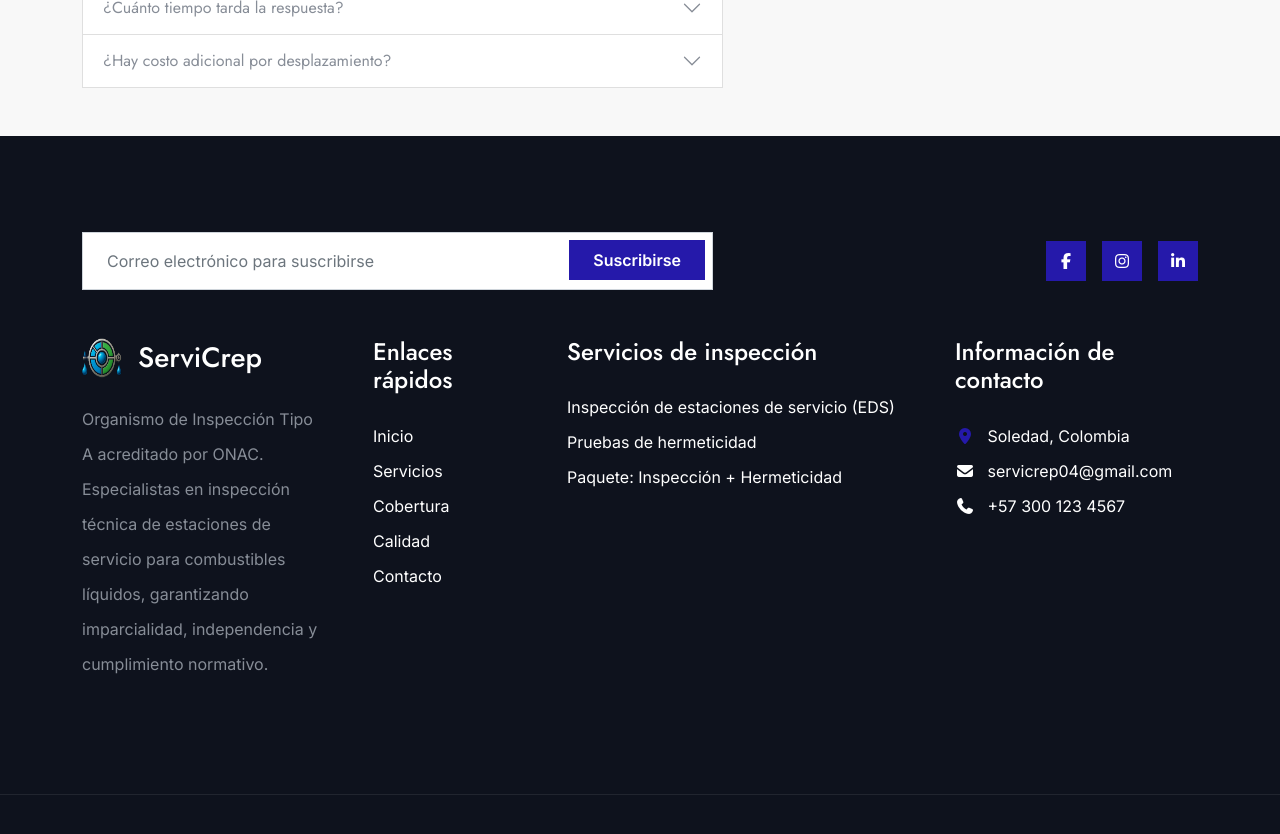
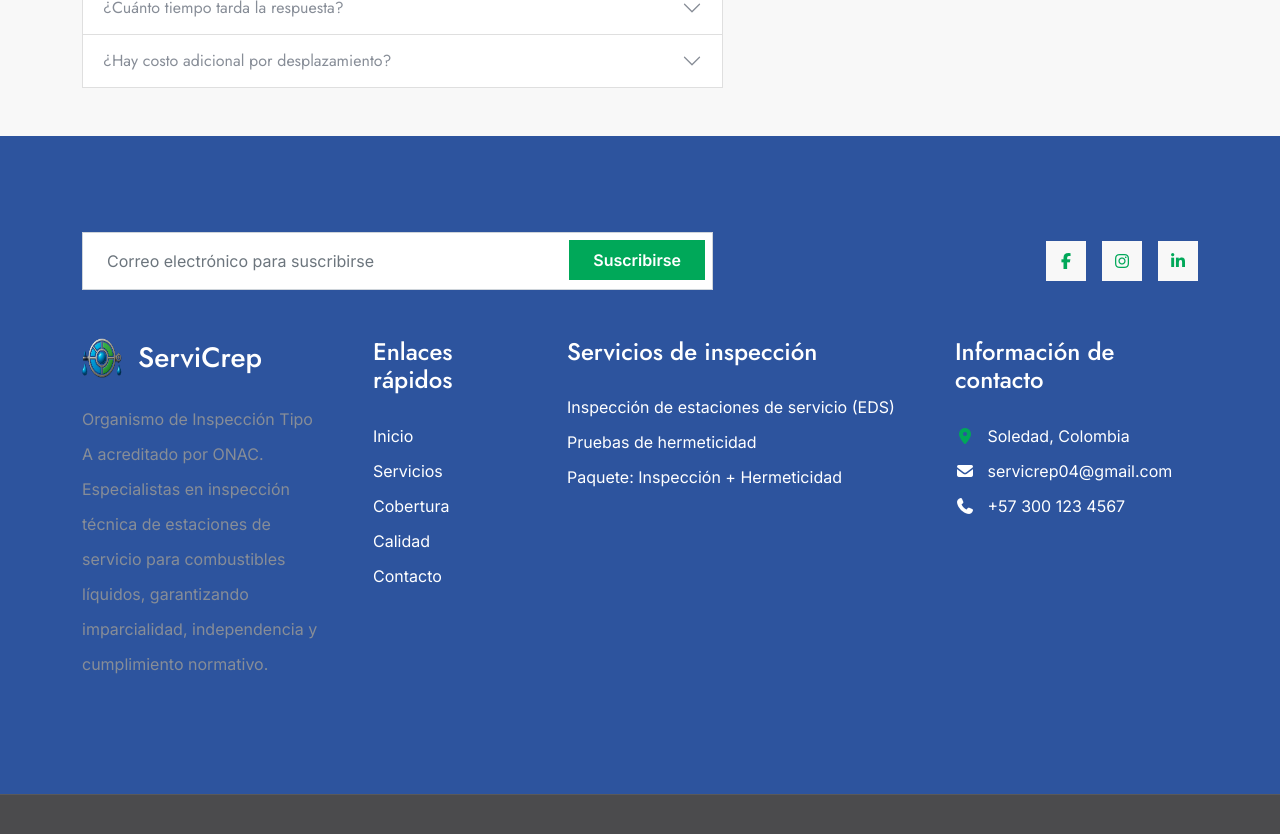
Before and after one commit to DaniP-Dev/Servi-Crep, a Next.js app: page /colombia in a window 1280 px wide. Shown: the part 1860-2694 px from the top of the page. Built offline with nearby package versions, Linux system fonts and the light colour scheme.

Commit message:
modificacion de colores

```diff
--- a/src/app/calidad/[politicas]/page.tsx
+++ b/src/app/calidad/[politicas]/page.tsx
@@ -26,7 +26,7 @@ export default async function PoliticaPage({ params }: PageProps) {
   return (
     <main className="container py-5">
       <header className="mb-4">
-        <h1 className="display-6 fw-bold mb-2">{politica.title}</h1>
+        <h1 className="display-6 fw-bold mb-2 text-secondary">{politica.title}</h1>
         <p className="text-body-secondary mb-0">{politica.description}</p>
       </header>
 
--- a/src/app/calidad/quejas-y-apelaciones/page.tsx
+++ b/src/app/calidad/quejas-y-apelaciones/page.tsx
@@ -72,7 +72,7 @@ export default function QuejasApelacionesPage() {
   return (
     <main className="container py-5">
       <header className="mb-4">
-        <h1 className="display-6 fw-bold mb-2">{pqrsTexts.header.title}</h1>
+        <h1 className="display-6 fw-bold mb-2 text-secondary">{pqrsTexts.header.title}</h1>
         <p className="text-body-secondary mb-0">
           {pqrsTexts.header.description}
         </p>
--- a/src/app/colombia/page.tsx
+++ b/src/app/colombia/page.tsx
@@ -102,7 +102,7 @@ export default function CoberturaPage() {
         <div className="container">
           <div className="row align-items-center g-4">
             <div className="col-12 col-lg-7">
-              <h1 className="display-6 fw-bold">{coberturaTexts.hero.title}</h1>
+              <h1 className="display-6 fw-bold text-secondary">{coberturaTexts.hero.title}</h1>
               <p className="lead mb-3">{coberturaTexts.hero.description}</p>
               <div className="d-flex gap-2 flex-wrap">
                 <Link className="btn btn-primary" href="/contacto">
--- a/src/app/contacto/page.tsx
+++ b/src/app/contacto/page.tsx
@@ -66,7 +66,7 @@ const Contacto = () => {
           <div className="col-lg-6 wow fadeInLeft" data-wow-delay="0.2s">
             <div>
               <h4 className="text-primary">{contactoTexts.sectionTitle}</h4>
-              <h1 className="display-4 mb-4">{contactoTexts.sectionSubtitle}</h1>
+              <h1 className="display-4 mb-4 text-secondary">{contactoTexts.sectionSubtitle}</h1>
               <p className="mb-5">{contactoTexts.sectionDescription}</p>
               <div className="d-flex align-items-center mb-4">
                 {contactoTexts.social.map((s, idx) => (
--- a/src/app/globals.css
+++ b/src/app/globals.css
@@ -4,65 +4,148 @@
 @import "@fortawesome/fontawesome-free/css/all.min.css";
 @import "./bootstrap.min.css";
 
-/* OVERRIDE: Botones de componentes a color principal, texto blanco */
-.btn,
-.btn-primary,
-.btn-light,
-.btn-outline-primary {
-  background: var(--bs-primary) !important;
-  border-color: var(--bs-primary) !important;
-  color: var(--bs-white) !important;
+/* ============================================
+   PALETA DE COLORES SERVI-CREP
+   ============================================
+   Modifica SOLO estos valores para cambiar toda la paleta del sitio.
+   Todos los componentes heredan de estas variables automáticamente.
+   ============================================ */
+:root {
+  /* ---- PALETA PRINCIPAL ---- */
+  --color-primary: #00A859;      /* Azul principal */
+  --color-secondary: #3E4095;    /* Azul/Púrpura */
+  --color-accent: #2D549E;       /* Verde (acentos, CTAs) */
+  --color-info: #00AFEF;         /* Cyan (links, info) */
+  --color-dark: #4B4B4D;         /* Gris oscuro (textos) */
+  --color-light: #FFFFFF;        /* Blanco (fondos) */
+
+  /* ---- VARIABLES BOOTSTRAP (heredan de paleta principal) ---- */
+  --bs-primary: var(--color-primary);
+  --bs-secondary: var(--color-secondary);
+  --bs-success: var(--color-accent);
+  --bs-info: var(--color-info);
+  --bs-dark: var(--color-dark);
+  --bs-light: #f8f8f8;
+  --bs-white: var(--color-light);
+
+  /* ---- COLORES ADICIONALES BOOTSTRAP ---- */
+  --bs-blue: var(--color-primary);
+  --bs-indigo: #6610f2;
+  --bs-purple: var(--color-secondary);
+  --bs-pink: #d63384;
+  --bs-red: #dc3545;
+  --bs-orange: var(--color-primary);
+  --bs-yellow: #ffc107;
+  --bs-green: var(--color-accent);
+  --bs-teal: #20c997;
+  --bs-cyan: var(--color-info);
+  --bs-gray: #6c757d;
+  --bs-gray-dark: var(--color-dark);
+  --bs-warning: #ffc107;
+  --bs-danger: #dc3545;
+
+  /* ---- RGB para transparencias ---- */
+  --bs-primary-rgb: 45, 84, 158;
+  --bs-secondary-rgb: 62, 64, 149;
+  --bs-success-rgb: 0, 168, 89;
+  --bs-info-rgb: 0, 175, 239;
+  --bs-dark-rgb: 75, 75, 77;
+
+  /* ---- LINKS ---- */
+  --bs-link-color: var(--color-primary);
+  --bs-link-hover-color: var(--color-secondary);
+
+  /* ---- TIPOGRAFÍA ---- */
+  --bs-font-sans-serif: system-ui, -apple-system, "Segoe UI", Roboto,
+    "Apple Color Emoji", "Segoe UI Emoji", "Segoe UI Symbol", "Noto Color Emoji";
 }
 
-/* OVERRIDE: Fondos y bordes de tabs de servicios a color principal, solo letras blancas */
-.service .nav .nav-item,
+/* ============================================
+   OVERRIDES DE BOOTSTRAP PARA NUEVA PALETA
+   ============================================ */
+
+/* Links */
+a { color: var(--color-primary); }
+a:hover { color: var(--color-secondary); }
+
+/* Botones Primary */
+.btn-primary,
+.btn-primary:focus,
+.btn-primary:active {
+  background-color: var(--color-primary) !important;
+  border-color: var(--color-primary) !important;
+  color: #fff !important;
+}
+.btn-primary:hover {
+  background-color: var(--color-secondary) !important;
+  border-color: var(--color-secondary) !important;
+}
+
+/* Botones Outline Primary */
+.btn-outline-primary {
+  color: var(--color-primary) !important;
+  border-color: var(--color-primary) !important;
+  background: transparent !important;
+}
+.btn-outline-primary:hover {
+  background-color: var(--color-primary) !important;
+  color: #fff !important;
+}
+
+/* Fondos */
+.bg-primary { background-color: var(--color-primary) !important; }
+.bg-secondary { background-color: var(--color-secondary) !important; }
+.bg-success { background-color: var(--color-accent) !important; }
+.bg-info { background-color: var(--color-info) !important; }
+.bg-dark { background-color: var(--color-dark) !important; }
+
+/* Textos */
+.text-primary { color: var(--color-primary) !important; }
+.text-secondary { color: var(--color-secondary) !important; }
+.text-success { color: var(--color-accent) !important; }
+.text-info { color: var(--color-info) !important; }
+.text-dark { color: var(--color-dark) !important; }
+
+/* Bordes */
+.border-primary { border-color: var(--color-primary) !important; }
+
+/* Form Controls */
+.form-control:focus,
+.form-check-input:focus {
+  border-color: var(--color-primary);
+  box-shadow: 0 0 0 0.25rem rgba(45, 84, 158, 0.25);
+}
+.form-check-input:checked {
+  background-color: var(--color-primary);
+  border-color: var(--color-primary);
+}
+
+/* Servicios - Tabs y Cards */
 .service .nav .nav-item a,
 .service .nav .nav-item a.active {
-  background: var(--bs-primary) !important;
-  border-color: var(--bs-primary) !important;
+  background: var(--color-primary) !important;
+  border-color: var(--color-primary) !important;
 }
-/* Forzar fondo primario en íconos/emojis de servicios y cualquier fondo naranja heredado de Bootstrap */
-.bg-primary,
+.service .nav .nav-item a span,
+.service .nav .nav-item a.active span {
+  color: #fff !important;
+}
 .service-icon,
 .service .icon,
 .service .emoji,
-.service .service-icon,
-.service .bg-primary {
-  background-color: var(--bs-primary) !important;
-  border-color: var(--bs-primary) !important;
+.service .service-icon {
+  background-color: var(--color-primary) !important;
   color: #fff !important;
 }
 
-.service .nav .nav-item a span,
-.service .nav .nav-item a.active span {
-  color: var(--bs-white) !important;
-}
+/* FontAwesome Icons */
+.fa, .far, .fal { color: var(--color-primary) !important; }
+.fas { color: #fff !important; }
 
-/* Variables CSS personalizadas */
-:root {
-  --bs-blue: #0d6efd;
-  --bs-indigo: #6610f2;
-  --bs-purple: #6f42c1;
-  --bs-pink: #d63384;
-  --bs-red: #dc3545;
-  --bs-orange: #2519aa;
-  --bs-yellow: #ffc107;
-  --bs-green: #198754;
-  --bs-teal: #20c997;
-  --bs-cyan: #0dcaf0;
-  --bs-white: #fff;
-  --bs-gray: #6c757d;
-  --bs-gray-dark: #343a40;
-  --bs-primary: #2519aa;
-  --bs-secondary: #6c757d;
-  --bs-success: #198754;
-  --bs-info: #0dcaf0;
-  --bs-warning: #ffc107;
-  --bs-danger: #dc3545;
-  --bs-light: #f8f8f8;
-  --bs-dark: #0e121d;
-  --bs-font-sans-serif: system-ui, -apple-system, "Segoe UI", Roboto,
-    "Apple Color Emoji", "Segoe UI Emoji", "Segoe UI Symbol", "Noto Color Emoji";
+/* Headings color */
+h1, h2, h3, h4, h5, h6,
+.h1, .h2, .h3, .h4, .h5, .h6 {
+  color: var(--color-dark);
 }
 
 /*** Spinner Start ***/
@@ -245,7 +328,7 @@ a {
   height: 100%;
   top: 0;
   left: 0;
-  background: var(--bs-dark);
+  background: var(--color-info);
   z-index: 1;
 }
 
@@ -258,7 +341,7 @@ a {
     height: 45px;
     top: 0;
     right: 0;
-    background: var(--bs-dark);
+    background: var(--color-info);
     z-index: -1;
   }
 
@@ -303,7 +386,7 @@ a {
     height: 600px;
     top: -200px;
     right: 18px;
-    background: var(--bs-dark);
+    background: var(--color-info);
     transform: rotate(-18deg);
     z-index: -1;
   }
@@ -525,7 +608,7 @@ a {
     height: 600px;
     top: -200px;
     right: 18px;
-    background: var(--bs-dark);
+    background: var(--color-info);
     transform: rotate(-18deg);
     z-index: -1;
   }
@@ -1288,7 +1371,7 @@ a {
 
 /*** Footer Start ***/
 .footer {
-  background: var(--bs-dark);
+  background: var(--color-accent);
 }
 
 .footer .footer-item a {
--- a/src/app/nuestros-servicios/[services]/page.tsx
+++ b/src/app/nuestros-servicios/[services]/page.tsx
@@ -70,7 +70,7 @@ export default async function ServicePage({ params }: PageProps) {
       <header className="row align-items-center g-4 mb-4">
         <div className="col-12 col-lg-8">
           {/* H1 usa primaryQuery para SEO */}
-          <h1 className="display-6 fw-bold mb-2">{service.title}</h1>
+          <h1 className="display-6 fw-bold mb-2 text-secondary">{service.title}</h1>
           <p className="lead mb-0">{service.description}</p>
           {service.duration && (
             <p className="text-body-secondary mt-2 mb-0">
--- a/src/components/SeoWrapper.tsx
+++ b/src/components/SeoWrapper.tsx
@@ -36,7 +36,7 @@ export default function SeoWrapper() {
         },
         {
           name: 'theme-color',
-          content: '#000000',
+          content: '#2D549E', /* Azul principal - Paleta Servi-Crep */
         },
       ]}
     />
--- a/src/components/header/Banner.tsx
+++ b/src/components/header/Banner.tsx
@@ -4,7 +4,7 @@ import NavMenu from "./NavMenu";
 
 const Banner = () => {
   return (
-    <div className="container-fluid header-top">
+    <div className="container-fluid header-top ">
       <div className="container d-flex align-items-center">
         {/* Logo Desktop */}
         <div className="d-none d-lg-flex align-items-center justify-content-center h-100">
--- a/src/components/header/Footer.tsx
+++ b/src/components/header/Footer.tsx
@@ -46,7 +46,7 @@ const footerTexts = {
 const Footer = () => {
     return (
         <div>
-        <div className="container-fluid footer bg-dark py-5">
+        <div className="container-fluid footer py-5">
             <div className="container py-5">
                 <div className="row g-5 mb-5 align-items-center">
                     <div className="col-lg-7">
--- a/src/components/home/About.tsx
+++ b/src/components/home/About.tsx
@@ -33,7 +33,7 @@ const About = () => {
                     <div className="col-lg-7 wow fadeInLeft" data-wow-delay="0.2s">
                         <div className="h-100">
                             <h4 className="text-primary">{aboutTexts.sectionTitle}</h4>
-                            <h1 className="display-4 mb-4">{aboutTexts.sectionSubtitle}</h1>
+                            <h1 className="display-4 mb-4 text-secondary ">{aboutTexts.sectionSubtitle}</h1>
                             <p className="mb-4">{aboutTexts.sectionDescription}</p>
                             <div className="row g-4 mb-4">
                               {aboutTexts.features.map((feature) => (
--- a/src/scss/bootstrap.scss
+++ b/src/scss/bootstrap.scss
@@ -1,8 +1,12 @@
 /******* Customized Bootstrap ********/
+/* PALETA SERVI-CREP - Sincronizada con globals.css */
 
-<img src: #F68A0A;
+$primary: #2D549E;    /* Azul principal */
+$secondary: #3E4095;  /* Azul/Púrpura */
+$success: #00A859;    /* Verde */
+$info: #00AFEF;       /* Cyan */
 $light: #F8F8F8;
-$dark: #0E121D;
+$dark: #4B4B4D;       /* Gris oscuro */
 
 $font-family-base: "Inter",sans-serif;
 
```
Also changed, not shown: public/isologo.png, public/isologoFB.jpeg (added).
